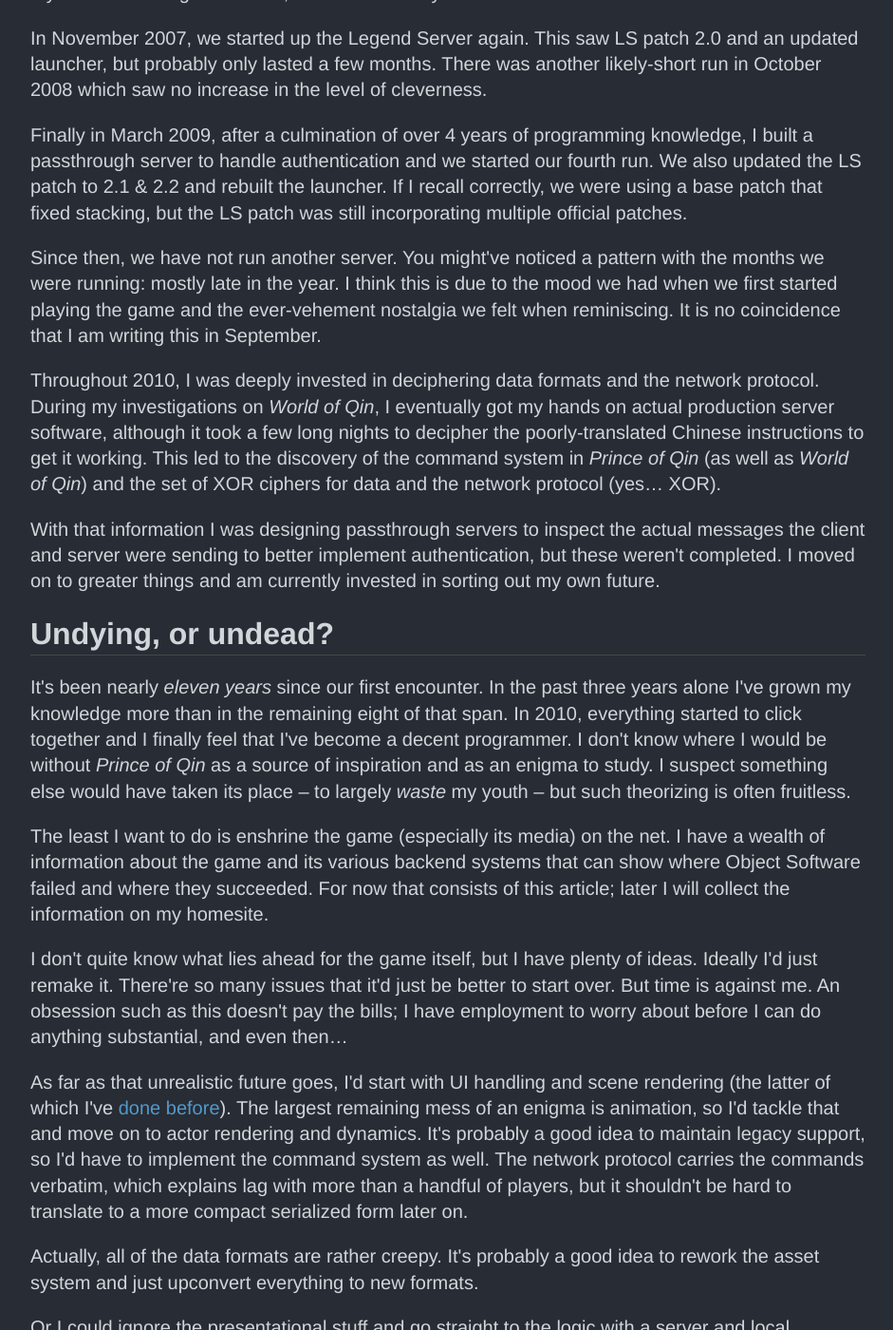
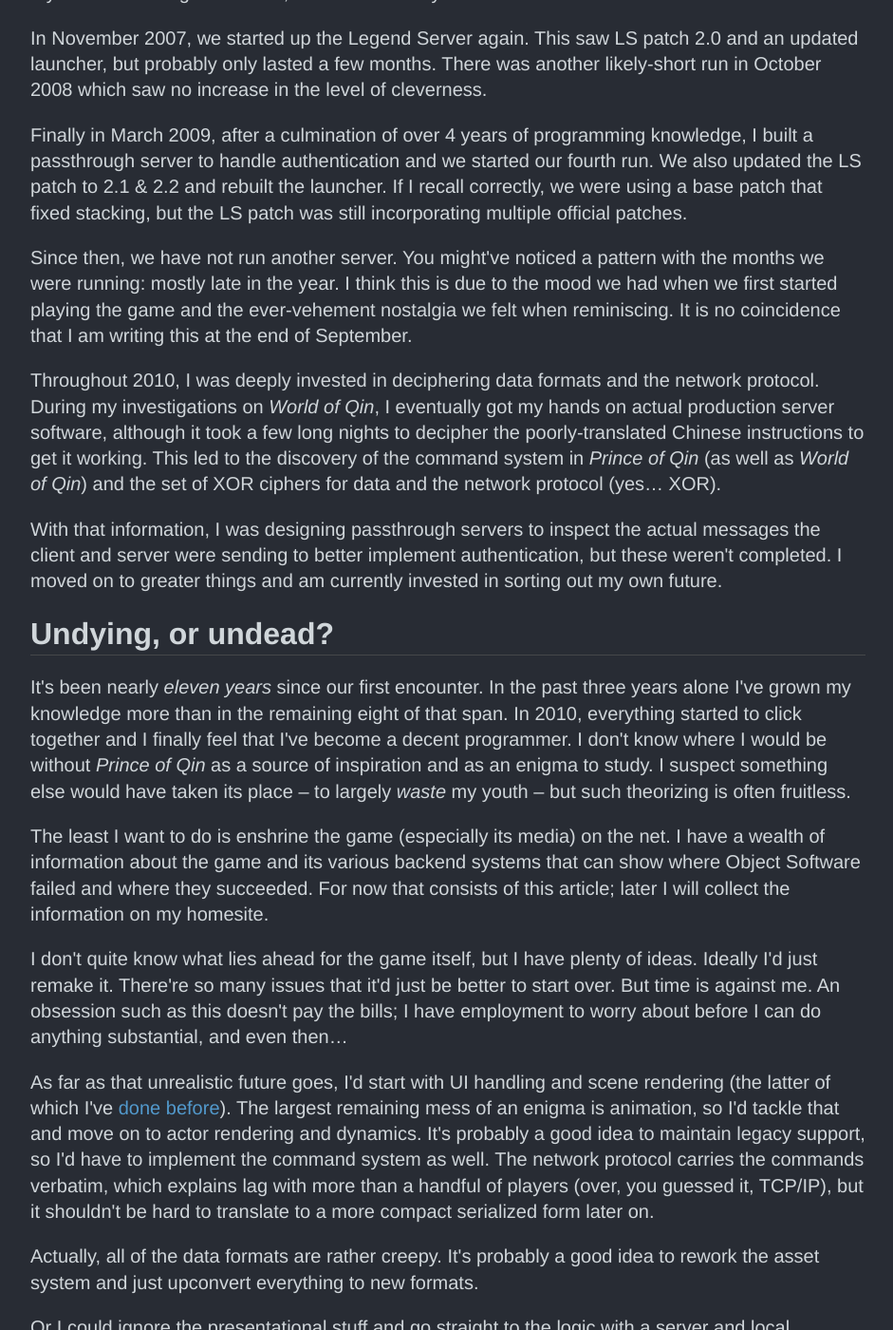
Before and after one commit to Allopoeia/allopoeia.github.com, a Jekyll site: the page built from _posts/game/2013-09-30-prince-of-qin-a-flawed-wonder.html, in a window 1280 px wide and 1400 px high, scrolled down 16729 px. Shown: the whole window at 95% size, without its empty margins (168-1109 px from the left). Built offline with Jekyll 4.4.1, drawn with Linux system fonts in a browser that asks for light colours; comment, search, counter and statistics services are not loaded; some of the changed text lies outside the part shown.

Commit message:
PRs: 1: `game/2013-09-30-prince-of-qin-a-flawed-wonder.html`.
* 1:
	- Some rewordings.

```diff
--- a/_posts/game/2013-09-30-prince-of-qin-a-flawed-wonder.html
+++ b/_posts/game/2013-09-30-prince-of-qin-a-flawed-wonder.html
@@ -3,7 +3,7 @@
 enable-comments: true
 
 date: 2013-09-30T23:07:00-04:00
-last-modified: 2014-12-11T00:19:00-05:00
+last-modified: 2014-12-11T00:41:00-05:00
 
 author: plash
 categories: [game]
@@ -412,11 +412,11 @@
 
 <p>Finally in March 2009, after a culmination of over 4 years of programming knowledge, I built a passthrough server to handle authentication and we started our fourth run. We also updated the LS patch to 2.1 &amp; 2.2 and rebuilt the launcher. If I recall correctly, we were using a base patch that fixed stacking, but the LS patch was still incorporating multiple official patches.</p>
 
-<p>Since then, we have not run another server. You might've noticed a pattern with the months we were running: mostly late in the year. I think this is due to the mood we had when we first started playing the game and the ever-vehement nostalgia we felt when reminiscing. It is no coincidence that I am writing this in September.</p>
+<p>Since then, we have not run another server. You might've noticed a pattern with the months we were running: mostly late in the year. I think this is due to the mood we had when we first started playing the game and the ever-vehement nostalgia we felt when reminiscing. It is no coincidence that I am writing this at the end of September.</p>
 
 <p>Throughout 2010, I was deeply invested in deciphering data formats and the network protocol. During my investigations on <em>World of Qin</em>, I eventually got my hands on actual production server software, although it took a few long nights to decipher the poorly-translated Chinese instructions to get it working. This led to the discovery of the command system in <em>Prince of Qin</em> (as well as <em>World of Qin</em>) and the set of XOR ciphers for data and the network protocol (yes&hellip; XOR).</p>
 
-<p>With that information I was designing passthrough servers to inspect the actual messages the client and server were sending to better implement authentication, but these weren't completed. I moved on to greater things and am currently invested in sorting out my own future.</p>
+<p>With that information, I was designing passthrough servers to inspect the actual messages the client and server were sending to better implement authentication, but these weren't completed. I moved on to greater things and am currently invested in sorting out my own future.</p>
 
 
 <h2 id="undying-or-undead" class="separator">Undying, or undead?<a class="para-ref" href="#undying-or-undead"></a></h2>
@@ -427,7 +427,7 @@
 
 <p>I don't quite know what lies ahead for the game itself, but I have plenty of ideas. Ideally I'd just remake it. There're so many issues that it'd just be better to start over. But time is against me. An obsession such as this doesn't pay the bills; I have employment to worry about before I can do anything substantial, and even then&hellip;</p>
 
-<p>As far as that unrealistic future goes, I'd start with UI handling and scene rendering (the latter of which I've <a target="_blank" href="http://i.imgur.com/hkwMj9R.jpg">done</a> <a target="_blank" href="http://i.imgur.com/HCOvJcN.jpg">before</a>). The largest remaining mess of an enigma is animation, so I'd tackle that and move on to actor rendering and dynamics. It's probably a good idea to maintain legacy support, so I'd have to implement the command system as well. The network protocol carries the commands verbatim, which explains lag with more than a handful of players, but it shouldn't be hard to translate to a more compact serialized form later on.</p>
+<p>As far as that unrealistic future goes, I'd start with UI handling and scene rendering (the latter of which I've <a target="_blank" href="http://i.imgur.com/hkwMj9R.jpg">done</a> <a target="_blank" href="http://i.imgur.com/HCOvJcN.jpg">before</a>). The largest remaining mess of an enigma is animation, so I'd tackle that and move on to actor rendering and dynamics. It's probably a good idea to maintain legacy support, so I'd have to implement the command system as well. The network protocol carries the commands verbatim, which explains lag with more than a handful of players (over, you guessed it, TCP/IP), but it shouldn't be hard to translate to a more compact serialized form later on.</p>
 
 <p>Actually, all of the data formats are rather creepy. It's probably a good idea to rework the asset system and just upconvert everything to new formats.</p>
 
```
Also changed, not shown: other parts of _posts/game/2013-09-30-prince-of-qin-a-flawed-wonder.html (+4 -4 lines).
